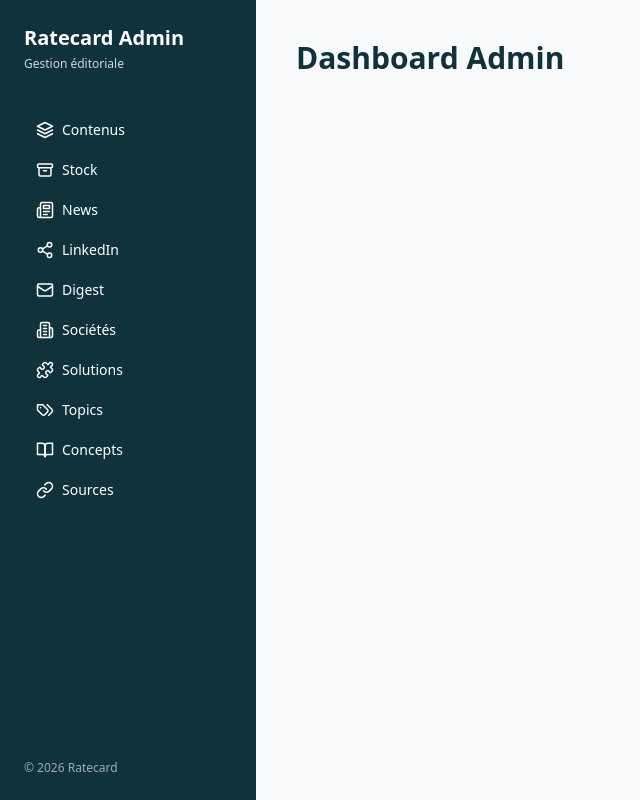
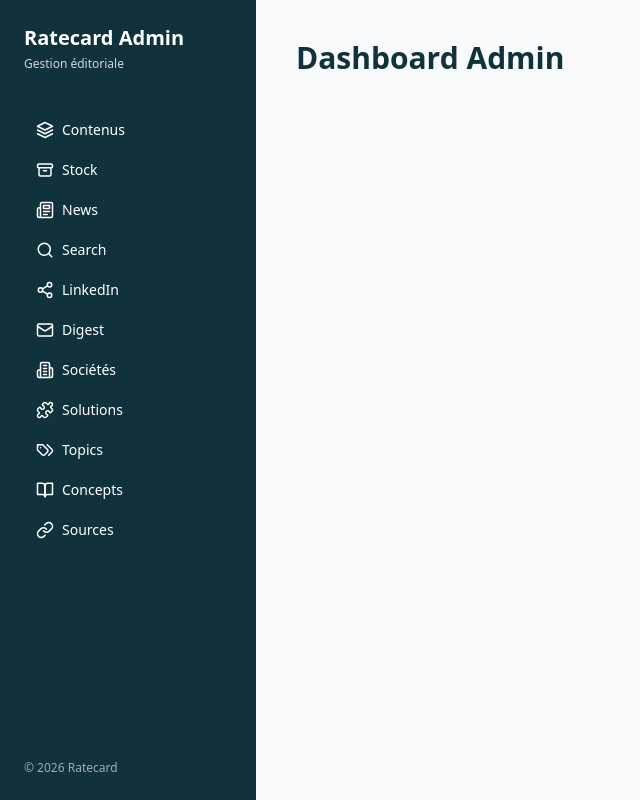
Before and after one commit to MisterFredo/ratecard, a Next.js app in the folder frontend/: page /admin in a window 1280 px wide. Shown: the whole page, without its empty margins (0-640 px from the left). Built offline with nearby package versions, Linux system fonts and the light colour scheme; no server answers.

Commit message:
Update AdminShell.tsx

```diff
--- a/frontend/app/(admin)/admin/AdminShell.tsx
+++ b/frontend/app/(admin)/admin/AdminShell.tsx
@@ -12,7 +12,8 @@ import {
   BookOpen,
   Puzzle,
   Link as LinkIcon,
-  Archive, // ⬅️ ajout icône pour Stock
+  Archive,
+  Search, // ⬅️ ajout icône Search
 } from "lucide-react";
 
 export default function AdminShell({
@@ -30,10 +31,12 @@ export default function AdminShell({
   const navItems = [
     { href: "/admin/content", label: "Contenus", icon: Layers },
 
-    // ✅ NOUVELLE PAGE STOCK
     { href: "/admin/content/stock", label: "Stock", icon: Archive },
 
     { href: "/admin/news", label: "News", icon: Newspaper },
+
+    // ✅ NOUVELLE PAGE SEARCH
+    { href: "/admin/search", label: "Search", icon: Search },
 
     {
       href: "/admin/linkedin/compose",
@@ -51,15 +54,9 @@ export default function AdminShell({
 
     { href: "/admin/solution", label: "Solutions", icon: Puzzle },
 
-    // 🔒 TEMPORAIREMENT EN STAND-BY
-    // { href: "/admin/person", label: "Personnes", icon: UserCircle },
-
     { href: "/admin/topic", label: "Topics", icon: Tags },
 
     { href: "/admin/concept", label: "Concepts", icon: BookOpen },
-
-    // 🔒 TEMPORAIREMENT EN STAND-BY
-    // { href: "/admin/event", label: "Événements", icon: CalendarDays },
 
     { href: "/admin/source", label: "Sources", icon: LinkIcon },
   ];
```
